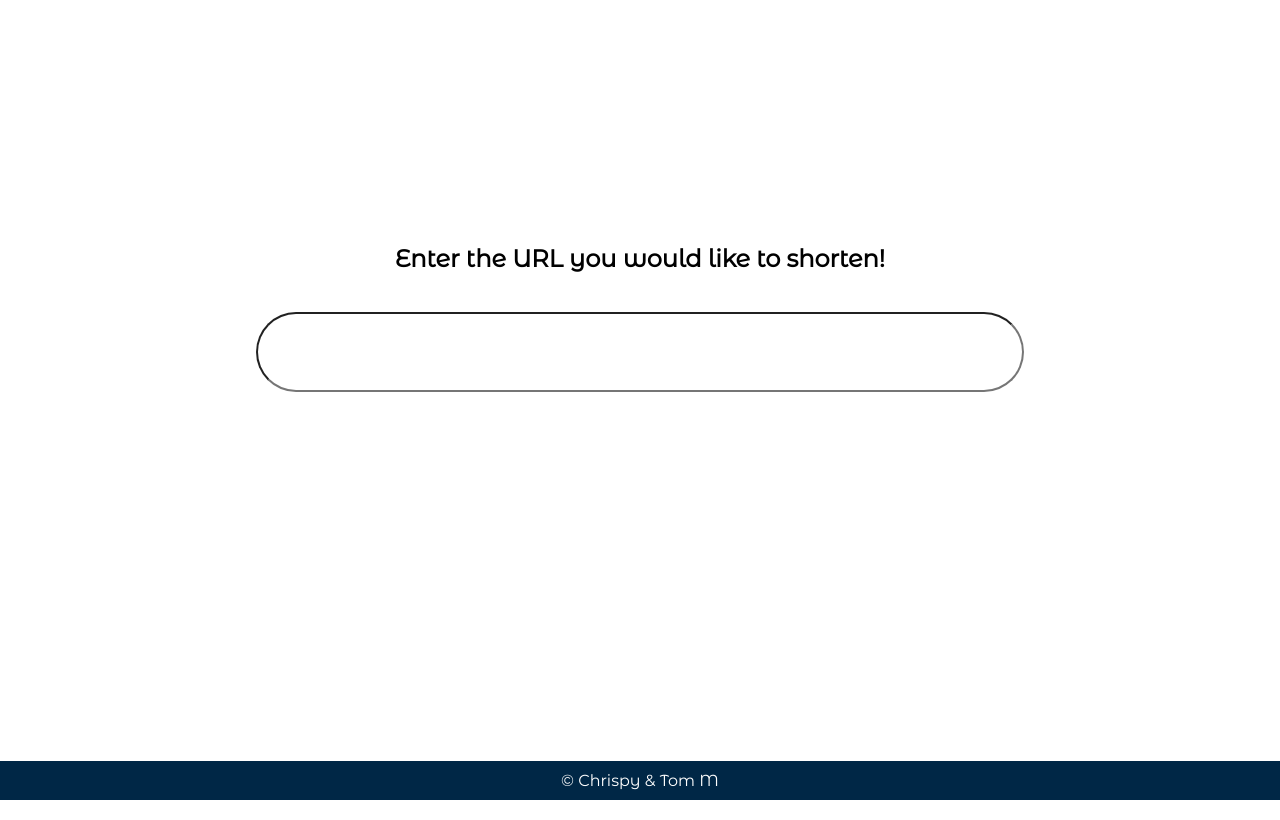
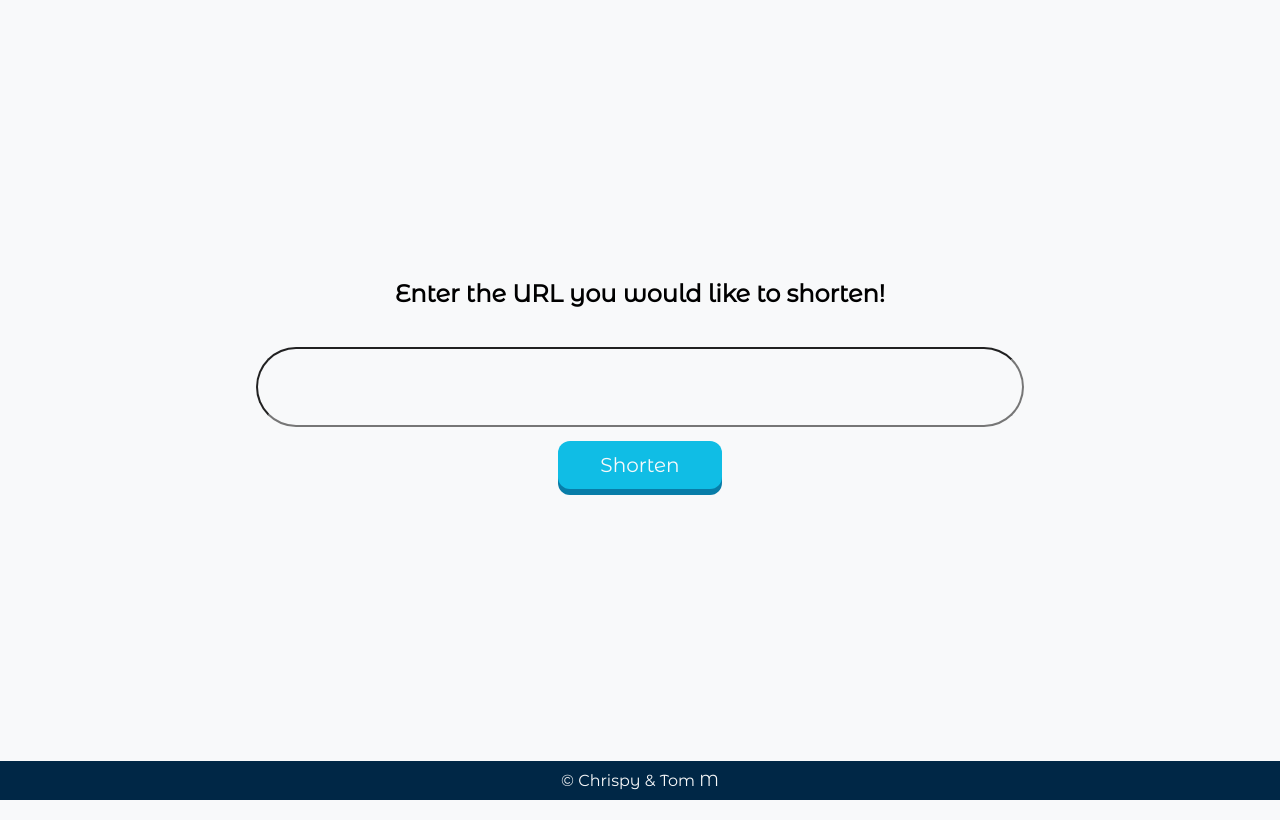
Before and after one commit to millman97/url-shortener, a Flask app: page / in a window 1280 px wide. Run offline with Flask 2, Linux system fonts and the light colour scheme; parts of the project's set-up code (start-up, migrations or seed data) failed here and were passed over; some web fonts are replaced.

Commit message:
add buttons and styling

```diff
--- a/app/static/styles/index.css
+++ b/app/static/styles/index.css
@@ -2,13 +2,21 @@
 
 
 
-* { box-sizing: border-box; }
+* {
+    box-sizing: border-box;
+}
 
-body, html { width: 100%; height: 100%; margin: 0;}
+body,
+html {
+    width: 100%;
+    height: 90%;
+    margin: 0;
+}
 
 body {
     font-family: 'Montserrat Alternates', sans-serif;
     text-align: center;
+    background-color: var(--p-off-white);
 }
 
 :root {
@@ -34,44 +42,85 @@ a {
     padding: 10px;
 }
 
-nav a { width: 100%; color: white; background-color: var(--p-dark-blue);}
-nav a:hover { color: var(--p-blue-active);}
+nav a {
+    width: 100%;
+    color: white;
+    background-color: var(--p-dark-blue);
+}
+
+nav a:hover {
+    color: var(--p-blue-active);
+}
 
 main {
     display: block;
     position: relative;
-    height: 70%;
+    height: 100%;
     width: 100%;
 }
 
 footer {
     position: fixed;
-    color: white;
+    color: var(--p-off-white);
     bottom: 0;
     width: 100%;
     padding: 10px;
     background-color: var(--p-dark-blue);
 }
 
-#about a { padding: 0; }
-#about { text-align: justify; padding: 1rem; max-width: 350px; margin: 0 auto;}
-#thankyou { text-align: center; }
-
-p, span, input {
-    font-family: register;
+p,
+span,
+input {
+    font-family: 'Montserrat Alternates', sans-serif;
+    color: var(--p-dark-blue);
+    font-size: xx-large;
 }
 
-.form-control{
+.form-control {
+    font-family: 'Montserrat Alternates', sans-serif;
     display: inline-block;
     width: 60vw;
-    height:10vh;
+    height: 10vh;
     padding: 25px 20px 25px 20px;
     font-size: 30px;
     border-radius: 50px;
+    background-color: var(--p-off-white);
 }
 
-.container{
+.container {
     position: relative;
     top: 40%;
     align-items: center;
 }
+
+.pushable {
+    background: var(--p-blue-inactive);
+    border-radius: 12px;
+    border: none;
+    padding: 0;
+    cursor: pointer;
+    outline-offset: 4px;
+    margin-top: 2.5vh;
+}
+
+.front {
+    display: block;
+    padding: 12px 42px;
+    border-radius: 12px;
+    font-size: 1.25rem;
+    background: var(--p-blue-active);
+    color: var(--p-off-white);
+    transform: translateY(-6px);
+}
+
+.pushable:active .front {
+    transform: translateY(-2px);
+}
+
+.pushable.green {
+    background: #186334 !important;
+}
+
+.green .front {
+    background: #1F8244 !important;
+}
--- a/app/templates/home.html
+++ b/app/templates/home.html
@@ -8,9 +8,13 @@
             <h2>Enter the URL you would like to shorten!</h2>
         </label>
         <br>
-        <input type="text" class="form-control" id="link" name="link" aria-describedby="link_input">
+        <input type="text" class="form-control" id="link" name="link" aria-describedby="link_input" required>
         <br>
-        <button type="submit" class="btn btn-primary me-1 col-2" style="display: none;">Submit</button>
+        <button type="submit" class="pushable">
+            <span class="front">
+              Shorten
+            </span>
+        </button>
     </form>
 </div>
 
```
Also changed, not shown: app/templates/result.html (+14 -0 lines).
